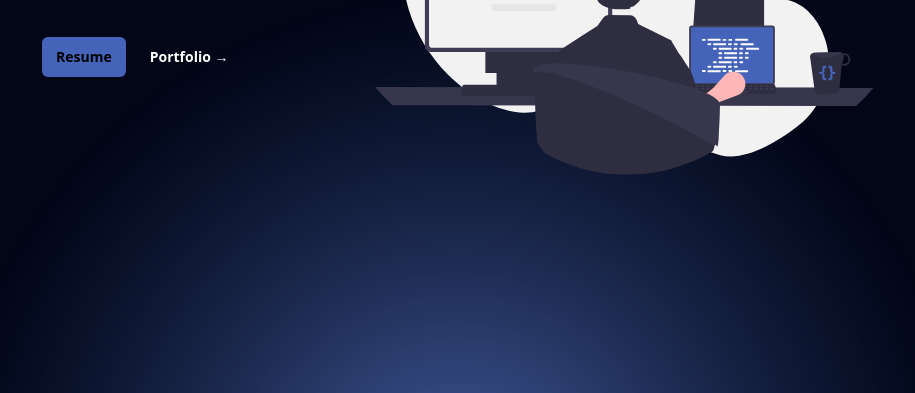
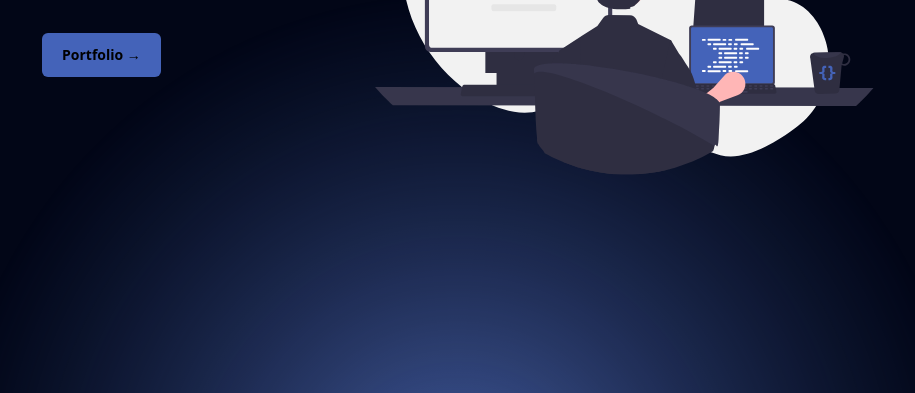
Before and after one commit to hn275/portfolio, an Astro site: page / in a window 1280 px wide. Shown: the part 407-800 px from the top of the page, without its empty margins (182-1097 px from the left). Built offline with nearby package versions, Linux system fonts and the light colour scheme; Astro itself is replaced by a stand-in of ours; some icons are missing.

Commit message:
feat: ui done

```diff
--- a/src/global.css
+++ b/src/global.css
@@ -1,5 +1,5 @@
 .btn {
-    @apply rounded-md px-3.5 py-2.5 text-sm font-semibold;
+    @apply rounded-md px-5 py-3 text-sm font-semibold;
     @apply focus-visible:outline focus-visible:outline-2 focus-visible:outline-offset-2 focus-visible:outline-white;
     @apply transition-all;
 }
--- a/src/pages/index.astro
+++ b/src/pages/index.astro
@@ -28,15 +28,11 @@ import { links } from "../assets/links.ts";
                     <div
                         class="mt-10 flex items-center justify-center gap-x-6 lg:justify-start"
                     >
-                        <button class="btn btn-primary">Resume</button>
-                        <a
-                            href="/portfolio"
-                            class="text-sm font-semibold leading-6 text-white hover:underline"
-                            >Portfolio <span aria-hidden="true">→</span></a
+                        <a href="/portfolio" class="btn btn-primary px-3">
+                            Portfolio <span aria-hidden="true">→</span></a
                         >
                     </div>
-                    <div class="mt-4 lg:ml-9">
-                        <ul class="flex gap-5">
+                    <ul class="flex gap-5 mt-5 justify-center lg:justify-start">
                         {
                             links.map(({ href, icon }) => (
                                 <li>
@@ -50,7 +46,6 @@ import { links } from "../assets/links.ts";
                             ))
                         }
                     </ul>
-                    </div>
                 </div>
                 <div class="hidden lg:block w-[60%]">
                     <img src={Hero.src} alt="" />
```
Lines whose indentation alone changed are shown as unchanged.
